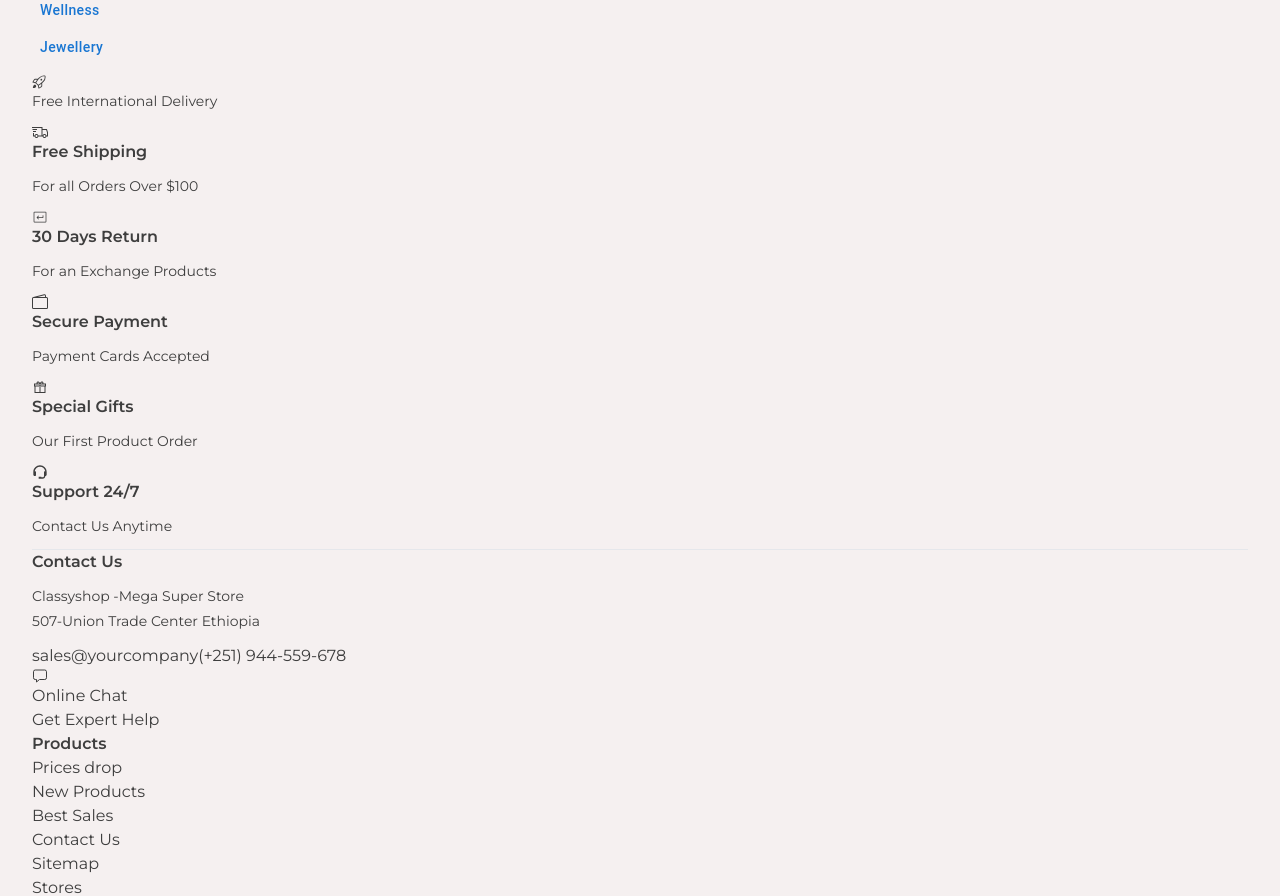
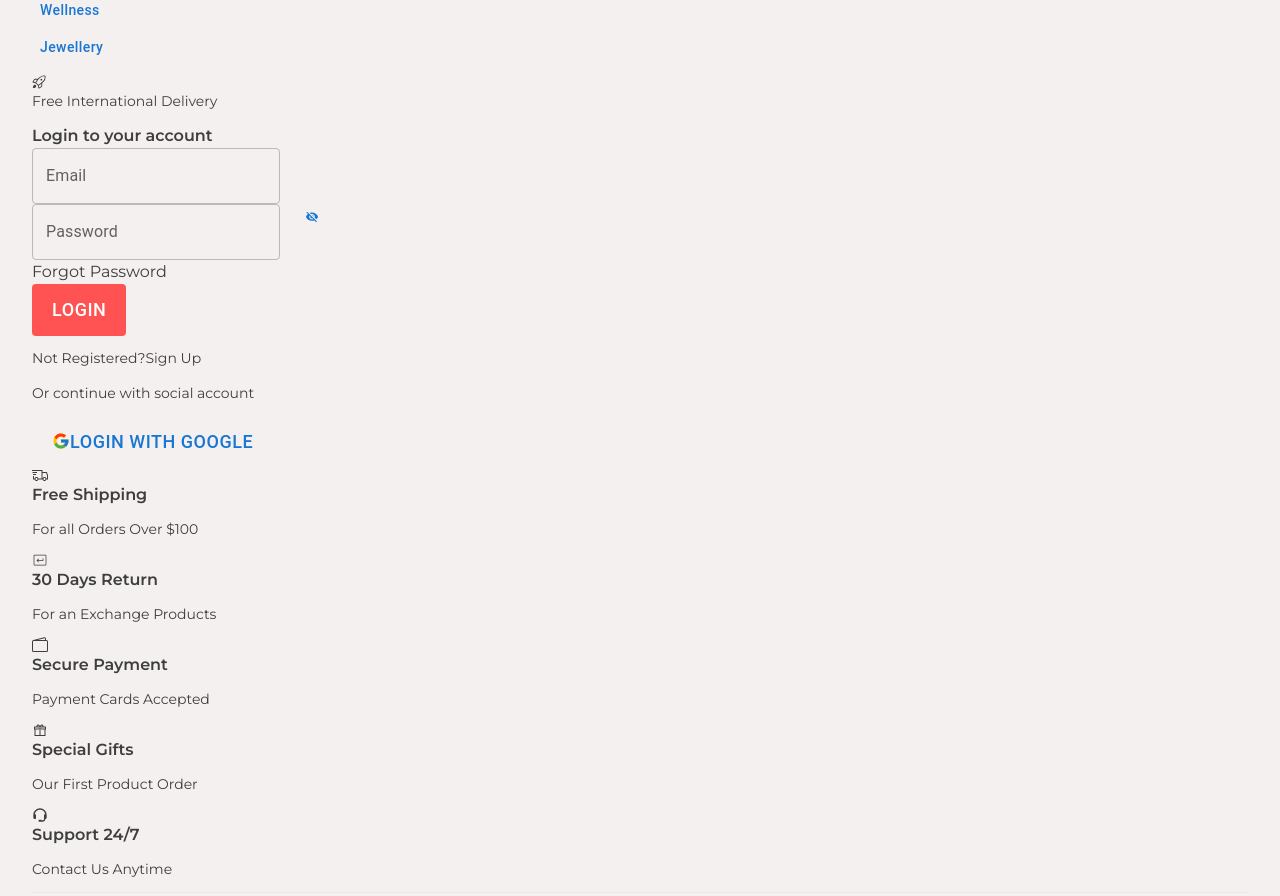
Before and after one commit to mr-Ayalk/Eccomerce_MERN_App, a React (Vite) app: page /login in a window 1280 px wide. Shown: the part 1080-1976 px from the top of the page. Built offline with nearby package versions, Linux system fonts and the light colour scheme; a web font is replaced by a local one.

Commit message:
login page completed

```diff
--- a/src/App.jsx
+++ b/src/App.jsx
@@ -16,19 +16,18 @@ import { createContext, useState } from "react";
 import ProductZoom from "./components/ProductZoom/ProductZoom";
 import { IoCloseSharp } from "react-icons/io5";
 import ProductDetailsComponent from "./components/ProductDetailsComponent/ProductDetailsComponent";
+import Login from "./Pages/Login/Login";
 const MyContext = createContext();
 function App() {
   const [openProductDetailsModel, setOpenProductDetailsModel] = useState(false);
   const [maxWidth, setMaxWidth] = useState("md");
   const [fullWidth, setFullWidth] = useState(true);
 
-
-
   const handleCloseProductDetailsModel = () => {
     setOpenProductDetailsModel(false);
   };
   const values = {
-    setOpenProductDetailsModel
+    setOpenProductDetailsModel,
   };
   return (
     <>
@@ -47,6 +46,7 @@ function App() {
               exact={true}
               element={<ProductDetails />}
             />
+            <Route path={"/login"} exact={true} element={<Login />} />
           </Routes>
           <Footer />
         </MyContext.Provider>
@@ -83,4 +83,4 @@ function App() {
 }
 
 export default App;
-export {MyContext}
+export { MyContext };
--- /dev/null
+++ b/src/Pages/Login/Login.jsx
@@ -0,0 +1,83 @@
+import React, { useState } from "react";
+import Box from "@mui/material/Box";
+import Input from "@mui/material/Input";
+import InputLabel from "@mui/material/InputLabel";
+import InputAdornment from "@mui/material/InputAdornment";
+import FormControl from "@mui/material/FormControl";
+import TextField from "@mui/material/TextField";
+
+import { IoMdEye, IoMdEyeOff } from "react-icons/io";
+import Button from "@mui/material/Button";
+import { Link } from "react-router-dom";
+import { FcGoogle } from "react-icons/fc";
+function Login() {
+  const [isShowPassword, setIsShowPassword] = useState(false);
+  return (
+    <section className="section py-10">
+      <div className="container">
+        <div className="card shadow-md w-[400px] m-auto rounded-md bg-white p-5 px-10">
+          <h3 className="text-center text-[18px] text-black ">
+            Login to your account
+          </h3>
+
+          <form action="" className="w-full mt-5">
+            <div className="form-group w-full mb-5">
+              <TextField
+                type="email"
+                id="email"
+                label="Email"
+                variant="outlined"
+                className="w-full"
+              />
+            </div>
+            <div className="form-group w-full mb-5 relative">
+              <TextField
+                type={isShowPassword === false ? "password" : "text"}
+                id="password"
+                label="Password"
+                variant="outlined"
+                className="w-full"
+              />
+              <Button
+                className="!absolute top-[10px] right-[10px] z-50 !w-[35px] !h-[30px] !min-w-[35px] !rounded-full !text-black "
+                onClick={() => {
+                  setIsShowPassword(!isShowPassword);
+                }}
+              >
+                {isShowPassword === true ? (
+                  <IoMdEye className="text-[20px] opacity-75" />
+                ) : (
+                  <IoMdEyeOff className="text-[20px] opacity-75" />
+                )}
+              </Button>
+            </div>
+
+            <a href="#" className="link cursor-pointer text-[14px] font-[600]">
+              Forgot Password
+            </a>
+            <div className="flex items-center w-full mt-3 mb-3">
+              <Button className="btn-org  btn-lg w-full">Login</Button>
+            </div>
+            <p className="text-center">
+              Not Registered?
+
+              <Link className="link text-[14px] text-primary  font-[600]" to="/register">
+                Sign Up
+              </Link>
+            </p>
+
+            <p className="text-center font-[500]">
+              Or continue with social account
+            </p>
+            <Button className="flex gap-3 w-full !bg-[#f1f1f1] btn-lg !text-black">
+              <FcGoogle className="text-[20px]" />
+              Login with Google
+            </Button>
+          </form>
+        </div>
+      </div>
+    </section>
+  );
+}
+
+export default Login;
--- a/src/index.css
+++ b/src/index.css
@@ -36,6 +36,10 @@ h6 {
   font-weight: 500 !important;
   font-size: 16px !important;
   padding: 7px 20px !important;
+}
+.btn-lg {
+  font-size: 18px !important;
+  padding: 10px 20px !important;
 }
 ::-webkit-scrollbar {
   width: 8px !important;
@@ -285,6 +289,6 @@ input[type="number"] {
 .reviewScroll::-webkit-scrollbar-thumb {
   background: #ccc !important;
 }
-.productDetailsModal .MuiDialogContent-root{
+.productDetailsModal .MuiDialogContent-root {
   padding: 0 !important;
 }
```
